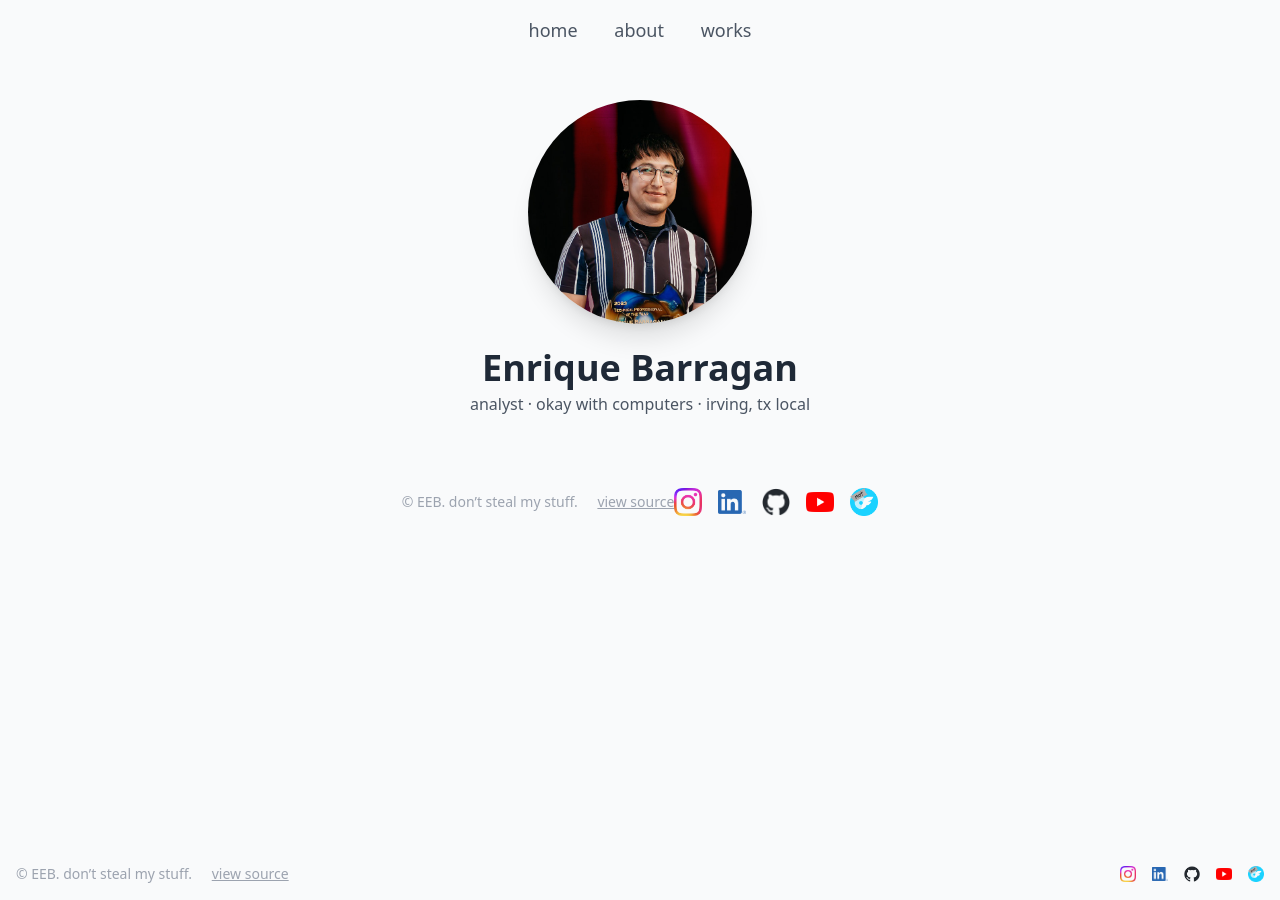
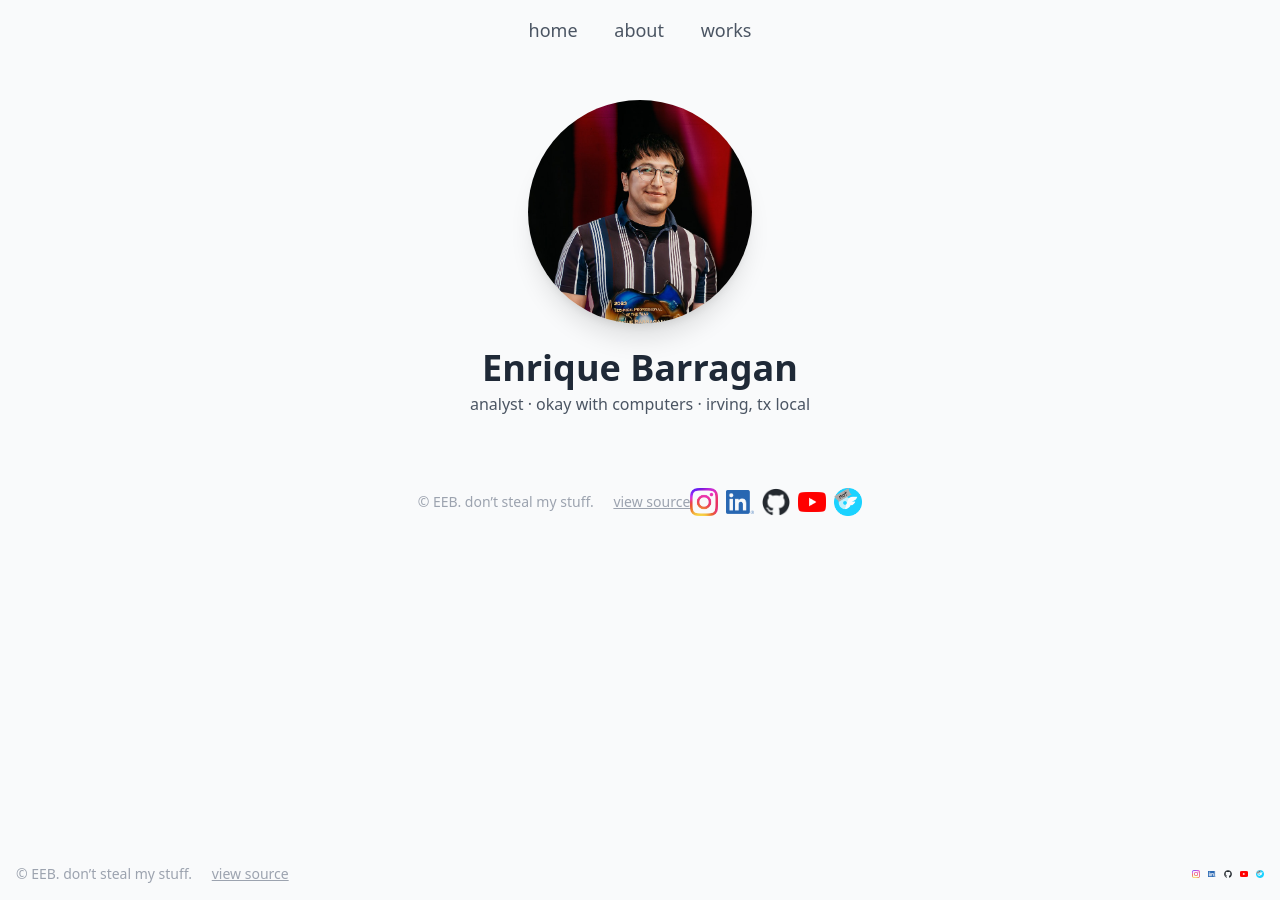
Before and after one commit to enriquebarragan/enriquebarragan.github.io, a Jekyll site: the page built from index.md, in a window 1280 px wide. Built offline with Jekyll 4.4.1, drawn with Linux system fonts in a browser that asks for light colours; nearby versions of some CDN libraries.

Commit message:
Update footer.html

```diff
--- a/_includes/footer.html
+++ b/_includes/footer.html
@@ -8,7 +8,7 @@
     </a>
   </div>
 
-  <div class="flex items-center gap-4 [&_img]:w-4 [&_img]:h-auto">
+  <div class="flex items-center gap-2 [&_img]:w-2 [&_img]:h-auto">
     {% include socials.html %}
   </div>
 </footer>
```
